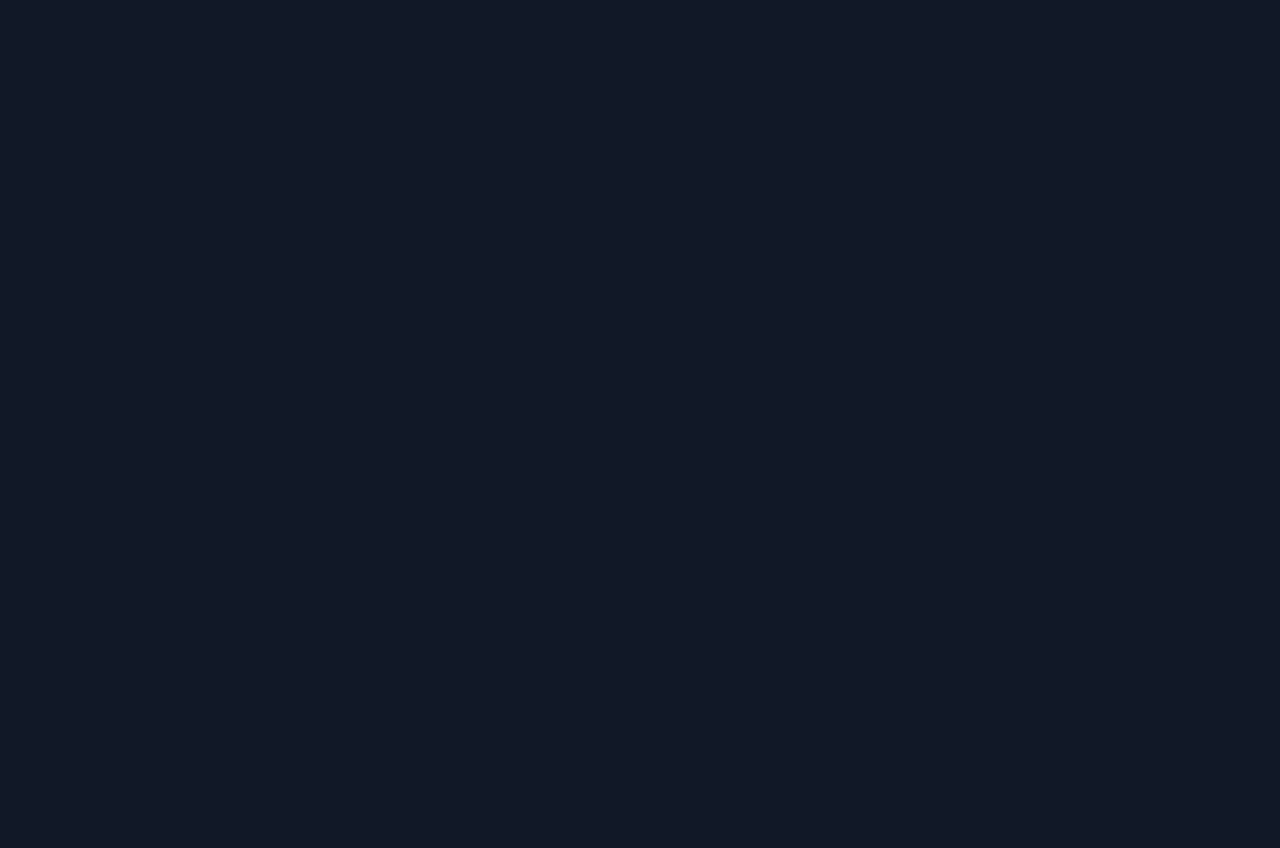
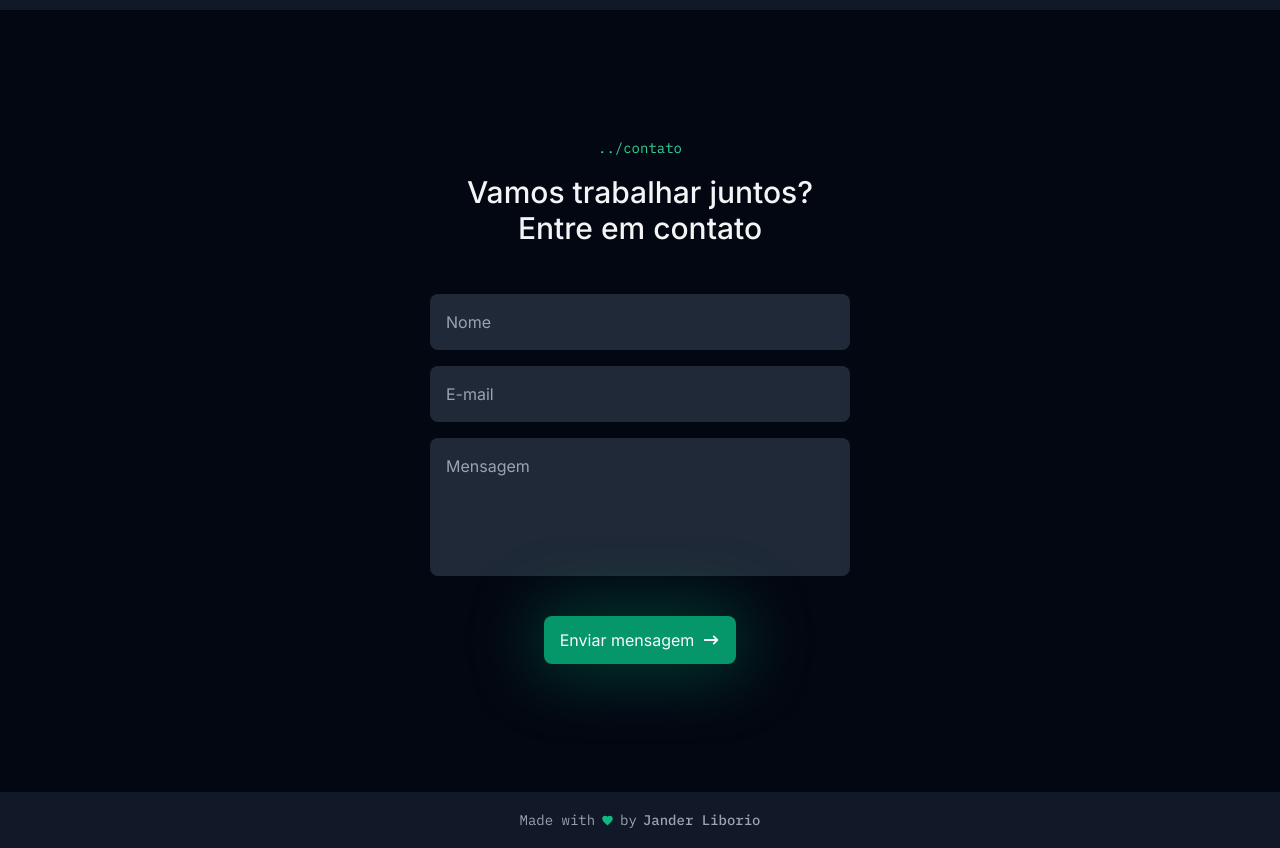
Before and after one commit to JanderLiborio20/portfolio, a Next.js app: page / in a window 1280 px wide. Shown: the part 3100-3948 px from the top of the page. Before the commit the page ends 3110 px from the top, so only its background shows below. Built offline with nearby package versions, Linux system fonts and the light colour scheme.

Commit message:
create form

```diff
--- /dev/null
+++ b/app/components/contact-form/index.tsx
@@ -0,0 +1,67 @@
+'use client';
+
+import { HiArrowNarrowRight } from 'react-icons/hi';
+import { Button } from '../button';
+import { SectionTitle } from '../section-title';
+import { useForm } from 'react-hook-form';
+import { z } from 'zod';
+import { zodResolver } from '@hookform/resolvers/zod';
+
+const contactFormSchema = z.object({
+  name: z.string().min(3).max(100),
+  email: z.string().email(),
+  message: z.string().min(1).max(500),
+});
+
+type ContactFormData = z.infer<typeof contactFormSchema>;
+
+export const ContactForm = () => {
+  const { handleSubmit, register } = useForm<ContactFormData>({
+    resolver: zodResolver(contactFormSchema),
+  });
+
+  const onSubmit = (data: ContactFormData) => {
+    console.log(data);
+  };
+
+  return (
+    <section className="py-16 px-6 md:py-32 flex items-center justify-center bg-gray-950">
+      <div className="w-full max-w-[420px] mx-auto">
+        <SectionTitle
+          subtitle="contato"
+          title="Vamos trabalhar juntos? Entre em contato"
+          className="items-center text-center"
+        />
+
+        <form
+          className="mt-12 w-full flex flex-col gap-4"
+          onSubmit={handleSubmit(onSubmit)}
+        >
+          <input
+            placeholder="Nome"
+            className="w-full h-14 bg-gray-800 rounded-lg placeholder:text-gray-400 text-gray-50 p-4 focus:outline-none focus:ring-2 ring-emerald-600"
+            {...register('name')}
+          />
+
+          <input
+            placeholder="E-mail"
+            type="email"
+            className="w-full h-14 bg-gray-800 rounded-lg placeholder:text-gray-400 text-gray-50 p-4 focus:outline-none focus:ring-2 ring-emerald-600"
+            {...register('email')}
+          />
+
+          <textarea
+            placeholder="Mensagem"
+            className=" resize-none w-full h-[138px] bg-gray-800 rounded-lg placeholder:text-gray-400 text-gray-50 p-4 focus:outline-none focus:ring-2 ring-emerald-600"
+            maxLength={500}
+            {...register('message')}
+          />
+
+          <Button className="mt-6 w-max mx-auto shadow-button">
+            Enviar mensagem <HiArrowNarrowRight size={18} />
+          </Button>
+        </form>
+      </div>
+    </section>
+  );
+};
--- /dev/null
+++ b/app/components/footer/index.tsx
@@ -0,0 +1,13 @@
+import { IoMdHeart } from 'react-icons/io';
+export const Footer = () => {
+  return (
+    <footer className="h-14 w-full flex items-cente justify-center bg-gray-950r">
+      <span className="flex items-center gap-1.5 text-xs sm:text-sm font-mono text-gray-400">
+        Made with
+        <IoMdHeart size={13} className="text-emerald-500" />
+        by
+        <strong className="font-medium">Jander Liborio</strong>
+      </span>
+    </footer>
+  );
+};
--- a/app/layout.tsx
+++ b/app/layout.tsx
@@ -2,6 +2,8 @@
 import './globals.css';
 import { ReactNode } from 'react';
 import { Header } from './components/header';
+import { ContactForm } from './components/contact-form';
+import { Footer } from './components/footer';
 
 const inter = Inter({
   variable: '--font-inter',
@@ -20,6 +22,8 @@
       <body>
         <Header />
         {children}
+        <ContactForm />
+        <Footer />
       </body>
     </html>
   );
```
